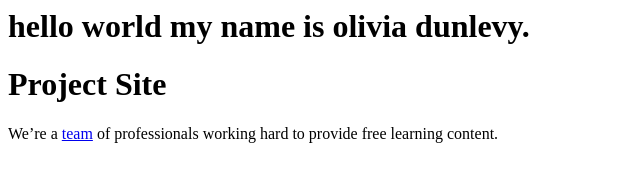
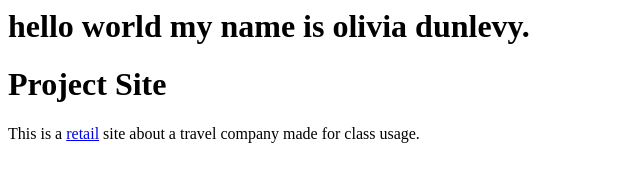
Before and after one commit to dunlevog/dunlevog.github.io, a plain HTML site: page index.html in a window 1280 px wide. Shown: the whole page, without its empty margins (0-640 px from the left). Drawn offline with Linux system fonts and the light colour scheme.

Commit message:
Update index.html

```diff
--- a/index.html
+++ b/index.html
@@ -8,8 +8,7 @@
    <body>
       <h1>Project Site</h1>
       <p>
-         We’re a <a href="/about/about_team.htm">team</a> of professionals working
-         hard to provide free learning content.
+         This is a <a href="https://dunlevog.github.io/retail/">retail</a> site about a travel company made for class usage.
       </p>
    </body>
 </html>
```
